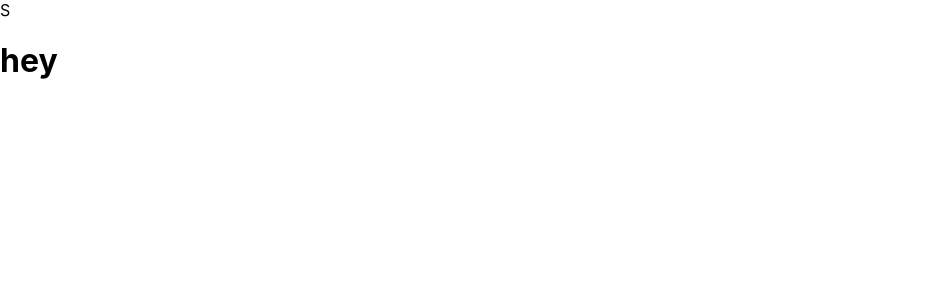
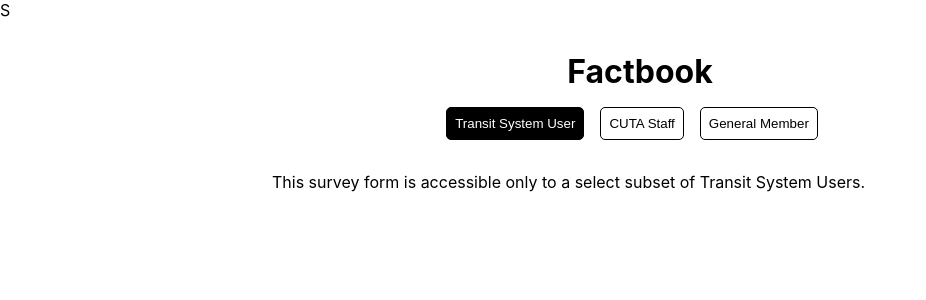
Before and after one commit to DindyalM/ACTU, a SvelteKit app: page /factbook in a window 1280 px wide. Shown: the top 300 px of the page, without its empty margins (0-926 px from the left). Built offline with nearby package versions, Linux system fonts and the light colour scheme.

Commit message:
2 files modified, 1 added

```diff
--- a/src/routes/Header.svelte
+++ b/src/routes/Header.svelte
@@ -11,6 +11,7 @@
         <li><a href="/events" class="hover:text-gray-400">Events</a></li>
         <li><a href="/threads" class="hover:text-gray-400">Committees</a></li>
         <li><a href="/factbook" class="hover:text-gray-400">FactBook</a></li>
+         <li><a href="/reports" class="hover:text-gray-400">Reports</a></li>
       </ul>
     </nav>
   </div>
--- a/src/routes/factbook/+page.svelte
+++ b/src/routes/factbook/+page.svelte
@@ -1 +1,98 @@
-<h1>hey</h1>
+<div class="factbook-container">
+  <h3>Factbook</h3>
+  <div class="buttons">
+    <button class={role === 'transit-user' ? 'active' : ''} on:click={setTransitUser}>Transit System User</button>
+    <button class={role === 'cuta-staff' ? 'active' : ''} on:click={setCUTAStaff}>CUTA Staff</button>
+    <button class={role === 'general-member' ? 'active' : ''} on:click={setGeneralMember}>General Member</button>
+  </div>
+  <div class="factbook-content">
+    <div class="survey-form" style={role !== 'transit-user' ? 'display: none;' : ''}>
+      <!-- Integration with Gravity Forms or alternative survey tool -->
+      <p>This survey form is accessible only to a select subset of Transit System Users.</p>
+    </div>
+    <div class="factbook-purchase" style={role !== 'general-member' ? 'display: none;' : ''}>
+      <!-- E-commerce functionality for purchasing Factbooks and immediate PDF delivery upon purchase -->
+      <p>E-commerce functionality for purchasing Factbooks and immediate PDF delivery upon purchase is restricted to General Members, with Transit System Users receiving it for free.</p>
+    </div>
+    <div class="data-request" style={role !== 'cuta-staff' ? 'display: none;' : ''}>
+      <!-- Integration with Asana or alternative project management tool -->
+      <p>Data request form is accessible only to CUTA Staff.</p>
+      <p>Follow-up tasks will be created for CUTA Staff upon submission.</p>
+    </div>
+  </div>
+</div>
+<script>
+  let role = 'transit-user';
+
+  function setTransitUser() {
+    role = 'transit-user';
+  }
+
+  function setCUTAStaff() {
+    role = 'cuta-staff';
+  }
+
+  function setGeneralMember() {
+    role = 'general-member';
+  }
+</script>
+<style>
+.factbook-container {
+  max-width: 800px;
+  margin: 0 auto;
+  text-align: center;
+}
+
+.factbook-container h3 {
+  font-size: 2rem;
+  margin-bottom: 1rem;
+}
+
+.buttons {
+  display: flex;
+  justify-content: center;
+  margin-bottom: 1rem;
+}
+
+button {
+  background-color: #FFF;
+  color: #000;
+  border: 1px solid #000;
+  border-radius: 5px;
+  padding: 0.5rem;
+  margin-right: 1rem;
+  cursor: pointer;
+  transition: background-color 0.3s ease;
+}
+
+button.active {
+  background-color: #000;
+  color: #FFF;
+}
+
+.factbook-content {
+  display: flex;
+  flex-direction: column;
+  align-items: center;
+}
+
+.survey-form, .factbook-purchase, .data-request {
+  margin-top: 2rem;
+}
+
+.survey-form p, .factbook-purchase p, .data-request p {
+  margin-bottom: 0.5rem;
+}
+
+@media (min-width: 768px) {
+  .factbook-content {
+    flex-direction: row;
+  }
+
+  .survey-form, .factbook-purchase, .data-request {
+    margin-top: 0;
+    margin-left: 2rem;
+    margin-right: 2rem;
+  }
+}
+</style>
```
Also changed, not shown: src/routes/reports/+page.svelte (added).
